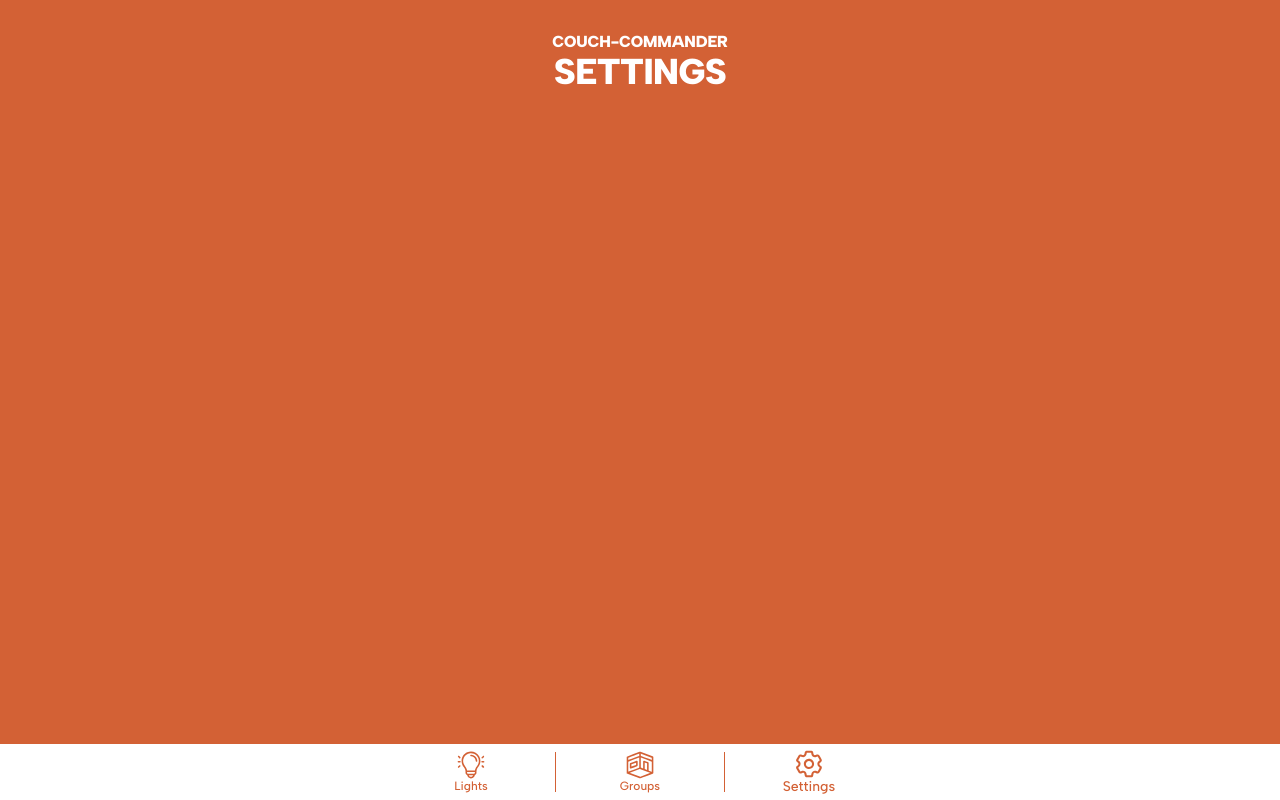
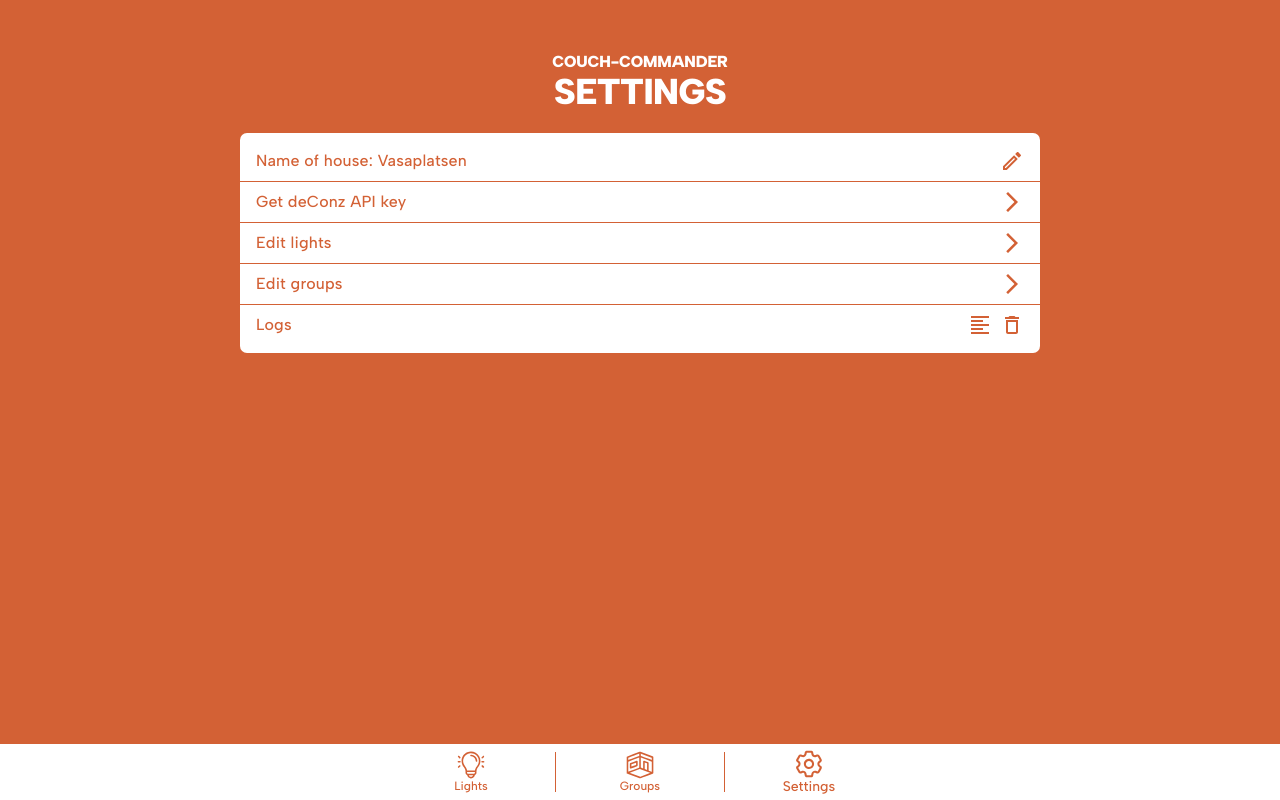
Before and after one commit to joelrosko/couch-commander, a React (Vite) app in the folder frontend/: page /settings in a window 1280 px wide. Built offline with nearby package versions, Linux system fonts and the light colour scheme; no server answers.

Commit message:
Initial settings list

```diff
--- a/frontend/src/pages/Settings.jsx
+++ b/frontend/src/pages/Settings.jsx
@@ -1,9 +1,68 @@
 import HeaderBar from "../components/HeaderBar/HeaderBar"
+import HeaderLayout from "../layouts/HeaderLayout"
+import { Box, Divider, List, ListItem, Typography } from "@mui/material"
+import CreateOutlinedIcon from '@mui/icons-material/CreateOutlined';
+import DeleteOutlineOutlinedIcon from '@mui/icons-material/DeleteOutlineOutlined';
+import ArrowForwardIosOutlinedIcon from '@mui/icons-material/ArrowForwardIosOutlined';
+import FormatAlignLeftOutlinedIcon from '@mui/icons-material/FormatAlignLeftOutlined';
 
 const Settings = () => {
+
+  const editName = () => {
+    console.log("edit name")
+  }
+
   return (
     <>
-      <HeaderBar name={'COUCH-COMMANDER'} section={'SETTINGS'} />
+      <HeaderLayout>
+        <HeaderBar name={'COUCH-COMMANDER'} section={'SETTINGS'} />
+      </HeaderLayout>
+      <Box sx={{
+        m: '20px',
+        display: 'flex',
+        justifyContent: 'center',
+        marginBottom: '60px'
+      }}>
+        <Box sx={{width: '100%', maxWidth: '800px'}}>
+          <List sx={{background: '#ffffff', borderRadius: '7px'}}>
+            <ListItem>
+              <Typography variant="body1" sx={{flexGrow: 1}}>
+                Name of house: Vasaplatsen
+              </Typography>
+              <CreateOutlinedIcon onClick={editName} sx={{color: '#d36135', '&:hover': {cursor: 'pointer'}, ml: '8px'}} />
+            </ListItem>
+            <Divider />
+            <ListItem>
+              <Typography variant="body1" sx={{flexGrow: 1}}>
+                Get deConz API key
+              </Typography>
+              <ArrowForwardIosOutlinedIcon onClick={editName} sx={{color: '#d36135', '&:hover': {cursor: 'pointer'}, ml: '8px'}} />
+            </ListItem>
+            <Divider />
+            <ListItem>
+              <Typography variant="body1" sx={{flexGrow: 1}}>
+                Edit lights
+              </Typography>
+              <ArrowForwardIosOutlinedIcon onClick={editName} sx={{color: '#d36135', '&:hover': {cursor: 'pointer'}, ml: '8px'}} />
+            </ListItem>
+            <Divider />
+            <ListItem>
+              <Typography variant="body1" sx={{flexGrow: 1}}>
+                Edit groups
+              </Typography>
+              <ArrowForwardIosOutlinedIcon onClick={editName} sx={{color: '#d36135', '&:hover': {cursor: 'pointer'}, ml: '8px'}} />
+            </ListItem>
+            <Divider />
+            <ListItem>
+              <Typography variant="body1" sx={{flexGrow: 1}}>
+                Logs
+              </Typography>
+              <FormatAlignLeftOutlinedIcon onClick={editName} sx={{color: '#d36135', '&:hover': {cursor: 'pointer'}, ml: '8px'}} />
+              <DeleteOutlineOutlinedIcon onClick={editName} sx={{color: '#d36135', '&:hover': {cursor: 'pointer'}, ml: '8px'}} />
+            </ListItem>
+          </List>
+        </Box>
+      </Box>
     </>
   )
 }
--- a/frontend/src/theme/theme.jsx
+++ b/frontend/src/theme/theme.jsx
@@ -24,29 +24,44 @@ export const theme = createTheme({
         color: '#ffffff',
         fontFamily: 'Albert Sans', // Use the bold font for h1
         fontWeight: 900,
-        fontSize: '36px'
+        fontSize: '36px',
+        '&:hover': {
+          cursor: 'default',  // This changes the cursor on hover
+        }
       },
       h2: {
         color: '#ffffff',
         fontFamily: 'Albert Sans', // Use the bold font for h2
         fontWeight: 900,
-        fontSize: '16px'
+        fontSize: '16px',
+        '&:hover': {
+          cursor: 'default',  // This changes the cursor on hover
+        }
       },
       h3: {
         color: '#d36135',
         fontFamily: 'Albert Sans', // Use the bold font for h2
         fontWeight: 900,
-        fontSize: '16px'
+        fontSize: '16px',
+        '&:hover': {
+          cursor: 'default',  // This changes the cursor on hover
+        }
       },
       body1: {
         fontFamily: 'Albert Sans', // Use the regular weight for body text
         fontWeight: 500,
         fontSize: '16px',
-        color: '#d36135'
+        color: '#d36135',
+        '&:hover': {
+          cursor: 'default',  // This changes the cursor on hover
+        }
       },
       body2: {
         fontFamily: 'Albert Sans', // Use the regular weight for smaller body text
         fontWeight: 500,
+        '&:hover': {
+          cursor: 'default',  // This changes the cursor on hover
+        }
       },
       // Apply custom font styles to other elements as needed
     },
```
